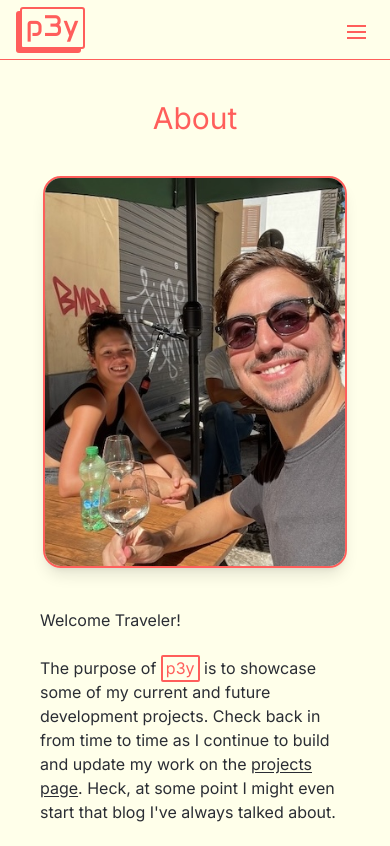
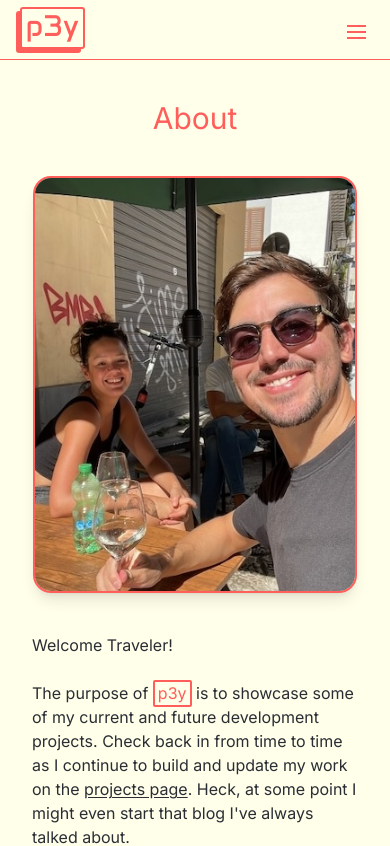
Before and after one commit to alexp3y/p3y, a Next.js app: page /about in a window 390 px wide. Shown: the top 846 px of the page. Built offline with nearby package versions, Linux system fonts and the light colour scheme.

Commit message:
Fix responsive UI margin issues

```diff
--- a/src/app/about/page.tsx
+++ b/src/app/about/page.tsx
@@ -6,14 +6,14 @@ export default function AboutPage() {
   return (
     <main className="flex min-h-screen flex-col items-center justify-between">
       <NavBar />
-      <div className="flex flex-col text-black flex-grow justify-start text-p3y-gunmetal dark:text-p3y-grey p-10 items-center">
+      <div className="flex flex-col text-black flex-grow justify-start text-p3y-gunmetal dark:text-p3y-grey p-10 px-8 items-center">
         <h1 className="pb-10 text-3xl text-center text-p3y-red">About</h1>
         <div className="border-2 rounded-[18px] border-p3y-red shadow-lg">
           <Image
             priority
             className="rounded-2xl"
             src="/images/about.jpeg"
-            width={300}
+            width={320}
             height={400}
             alt="about"
           />
--- a/src/components/Homepage/HomepageHello.tsx
+++ b/src/components/Homepage/HomepageHello.tsx
@@ -4,8 +4,8 @@ import React from 'react';
 
 const HomepageHello: React.FC = () => {
   return (
-    <div className="bg-p3y- w-fit max-h-fit mb-[20vh] rounded-lg m-16 bg-p3y-red">
-      <div className="w-fit min-w-full rounded-lg md:text-2xl anta flex flex-col gap-y-6 text-xl dark:text-p3y-grey text-center justify-center border-[3px] border-p3y-red translate-x-[7px] bg-p3y-ivory dark:bg-p3y-gunmetal -translate-y-[7px]  px-16 py-14">
+    <div className="mb-[20vh] mt-8 rounded-lg bg-p3y-red max-w-xl mx-6">
+      <div className="w-fit min-w-full rounded-lg md:text-2xl anta flex flex-col gap-y-6 text-xl dark:text-p3y-grey text-center justify-center border-[3px] border-p3y-red translate-x-[7px] bg-p3y-ivory dark:bg-p3y-gunmetal -translate-y-[7px] p-8 sm:p-10 py-14">
         <span className="text-4xl md:text-5xl pb-6">
           {"Hi there, I'm"}{' '}
           <Link href="/about">
--- a/src/components/Projects/ProjectCard.tsx
+++ b/src/components/Projects/ProjectCard.tsx
@@ -19,8 +19,8 @@ const ProjectCard: React.FC<Props> = ({
 }) => {
   return (
     <div className="rounded-lg bg-p3y-red">
-      <div className="flex flex-col h-fit text-p3y-gunmetal dark:text-p3y-red rounded-[9px] border-2 border-p3y-red translate-x-[5px] -translate-y-[5px]">
-        <div className="h-[220px]">
+      <div className="flex flex-col h-fit text-p3y-gunmetal dark:text-p3y-red rounded-[9px] border-2 border-p3y-red translate-x-[5px] -translate-y-[5px] bg-p3y-ivory dark:bg-p3y-gunmetal">
+        <div className="max-h-fit">
           <Image
             priority
             className="rounded-t-lg"
```
